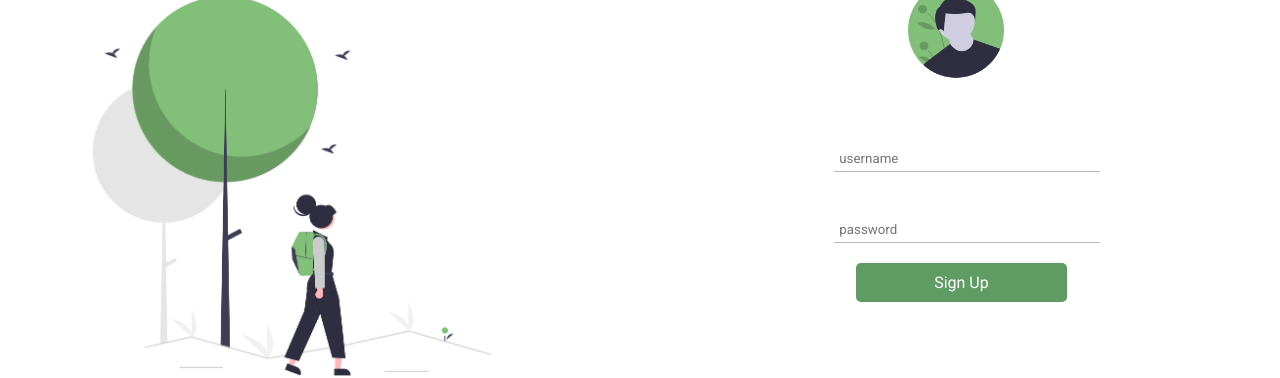
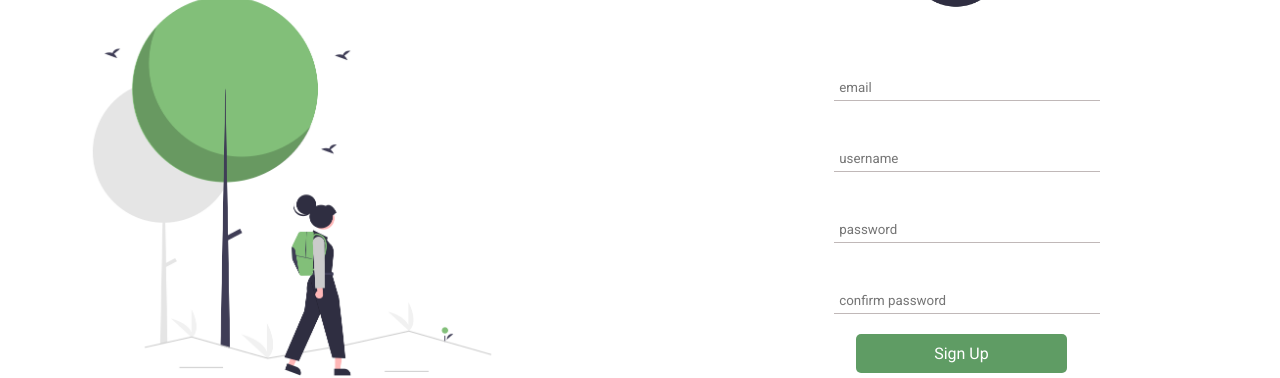
Before and after one commit to SEIR-809-Hackers/seir-project-3, a React (Create React App) app: page /users/signup in a window 1280 px wide. Shown: the part 364-742 px from the top of the page. Built offline with nearby package versions, Linux system fonts and the light colour scheme; no server answers.

Commit message:
Update sign up form

```diff
--- a/src/components/header/UserForm.js
+++ b/src/components/header/UserForm.js
@@ -45,6 +45,14 @@ function UserForm({ user, setUser }) {
 						<strong>Username:</strong>
 					</label> */}
 					<input
+						required
+						placeholder='email'
+						type='text'
+						id='username'
+						onChange={handleChange}
+					/>
+					<input
+						required
 						placeholder='username'
 						type='text'
 						id='username'
@@ -54,8 +62,16 @@ function UserForm({ user, setUser }) {
 						<strong>Password:</strong>
 					</label> */}
 					<input
+						required
 						placeholder='password'
-						type='text'
+						type='password'
+						id='password'
+						onChange={handleChange}
+					/>
+					<input
+						required
+						placeholder='confirm password'
+						type='password'
 						id='password'
 						onChange={handleChange}
 					/>
```
